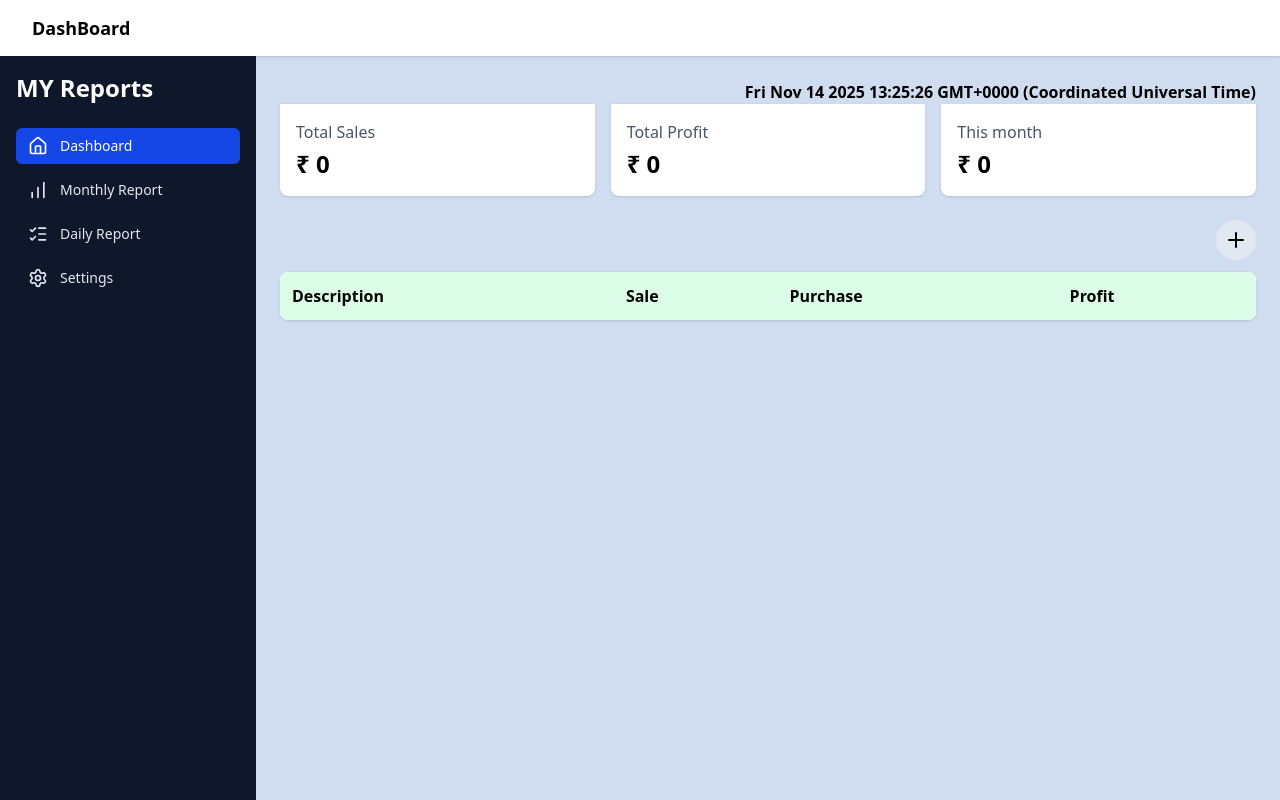
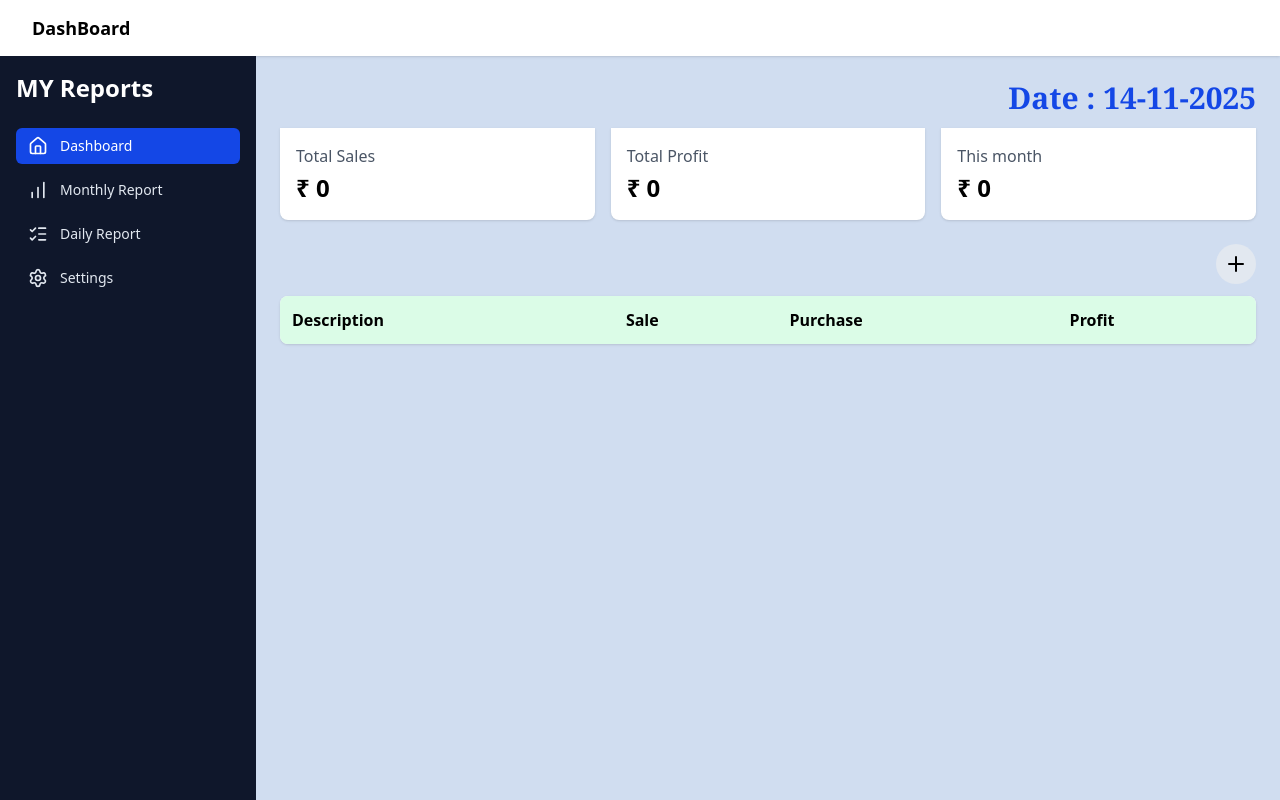
Before and after one commit to SivapragasamGithub/Daily_Report, a React (Vite) app: page / in a window 1280 px wide. Built offline with nearby package versions, Linux system fonts and the light colour scheme.

Commit message:
Date npm dayjs installed

```diff
--- a/package.json
+++ b/package.json
@@ -11,6 +11,7 @@
   },
   "dependencies": {
     "@tailwindcss/vite": "^4.1.17",
+    "dayjs": "^1.11.19",
     "lucide-react": "^0.554.0",
     "react": "^19.2.0",
     "react-dom": "^19.2.0",
--- a/src/Components/TransactionContext.jsx
+++ b/src/Components/TransactionContext.jsx
@@ -10,6 +10,7 @@ export function TransactionProvider({ children }) {
   const addSale = (data) => {
     setTransaction((prev) => [...prev, data]);
     setModal(false)
+
   };
 
   const totals = useMemo(() => {
@@ -21,6 +22,8 @@ export function TransactionProvider({ children }) {
       totalSale += Number(t.sale);
       totalPurchase += Number(t.purchase);
       totalProfit += Number(t.sale) - Number(t.purchase);
+          console.log("profit:",(t.sale-t.purchase));
+
     });
 
     return { totalSale, totalPurchase, totalProfit };
--- a/src/Components/layout/AddSaleModal.jsx
+++ b/src/Components/layout/AddSaleModal.jsx
@@ -14,6 +14,7 @@ function AddSaleModal({ open, onClose, onSubmit }) {
               desc: e.target.desc.value,
               sale: Number(e.target.sale.value),
               purchase: Number(e.target.purchase.value),
+              Date:new Date()
             };
             onSubmit(data);
           }}
--- a/src/Components/layout/DashboardPage.jsx
+++ b/src/Components/layout/DashboardPage.jsx
@@ -5,16 +5,17 @@ import { Plus } from "lucide-react";
 import TransactionTable from "./TransactionTable";
 import AddSaleModal from "./AddSaleModal";
 import transactionContext from "../TransactionContext";
+import dayjs from "dayjs";
 
 function DashboardPage({ open }) {
   const { totals, addSale, transactions, setModal, modal } =
     useContext(transactionContext);
 
+
   return (
     <div>
-      <div className="font-extrabold flex justify-end " >
-        <Date/>
-      </div>
+      <div className="font-extrabold text-3xl mb-3 font-serif text-blue-700 flex justify-end ">Date : { dayjs (new Date()).format("DD-MM-YYYY")}
+</div>
       <div className="grid grid-cols-3 gap-4 mb-6 ">
         <SummaryCard title="Total Sales" value={`₹ ${totals.totalSale}`} />
         <SummaryCard title="Total Profit" value={`₹ ${totals.totalProfit}`} />
```
Also changed, not shown: src/Components/layout/TransactionTable.jsx (+0 -34 lines), 1 other file (tests, documents, lock files or other folders).
